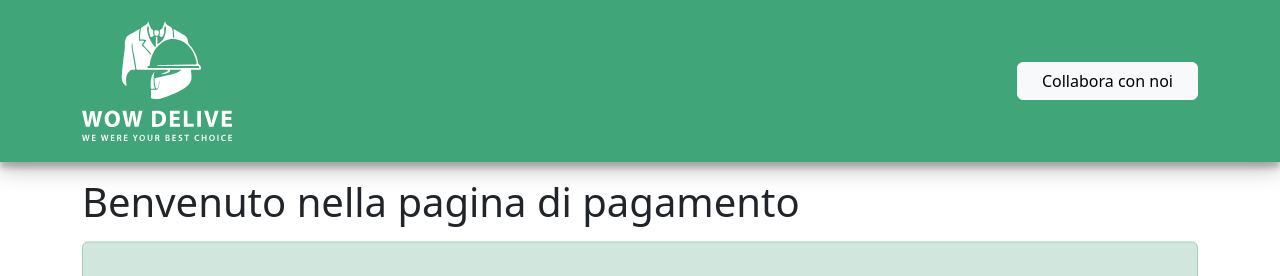
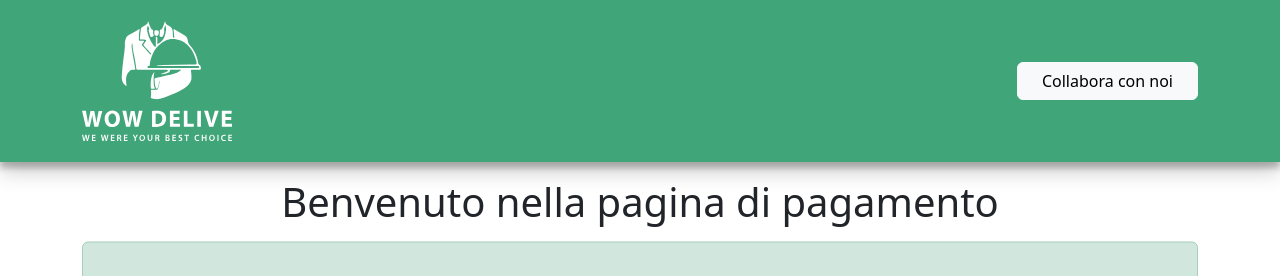
Before and after one commit to GiuseppeCassone/Frontend-Deliveboo, a Vue app: page /payment in a window 1280 px wide. Shown: the top 276 px of the page. Built offline with nearby package versions, Linux system fonts and the light colour scheme; no server answers.

Commit message:
piccole modiche grafiche

```diff
--- a/src/pages/InfoRestaurant.vue
+++ b/src/pages/InfoRestaurant.vue
@@ -320,8 +320,8 @@ export default {
               Totale dei Prodotti: {{ store.CartItems.length }} <br>
               Totale prezzo: €{{ store.totalCartPrice.toFixed(2) }}
             </p>
-            <div class="checkout btn btn-primary btn-pay" v-if="store.CartItems.length > 0">
-              <router-link
+            <div class="checkout border-0 btn btn-primary btn-pay" v-if="store.CartItems.length > 0">
+              <router-link class=" text-decoration-none"
                 :to="{ name: 'payment'}">
                 <span class="text-white text-decoration-none">Procedi al pagamento</span>
               </router-link>
--- a/src/pages/PaymentPage.vue
+++ b/src/pages/PaymentPage.vue
@@ -12,7 +12,7 @@ export default {
 <template>
     <div class="container ">
 
-        <h1 class="my-3 p-0">Benvenuto nella pagina di pagamento </h1>
+        <h1 class="my-3 p-0 text-center">Benvenuto nella pagina di pagamento </h1>
         <PaymentMeth></PaymentMeth>
 
     </div>
```
